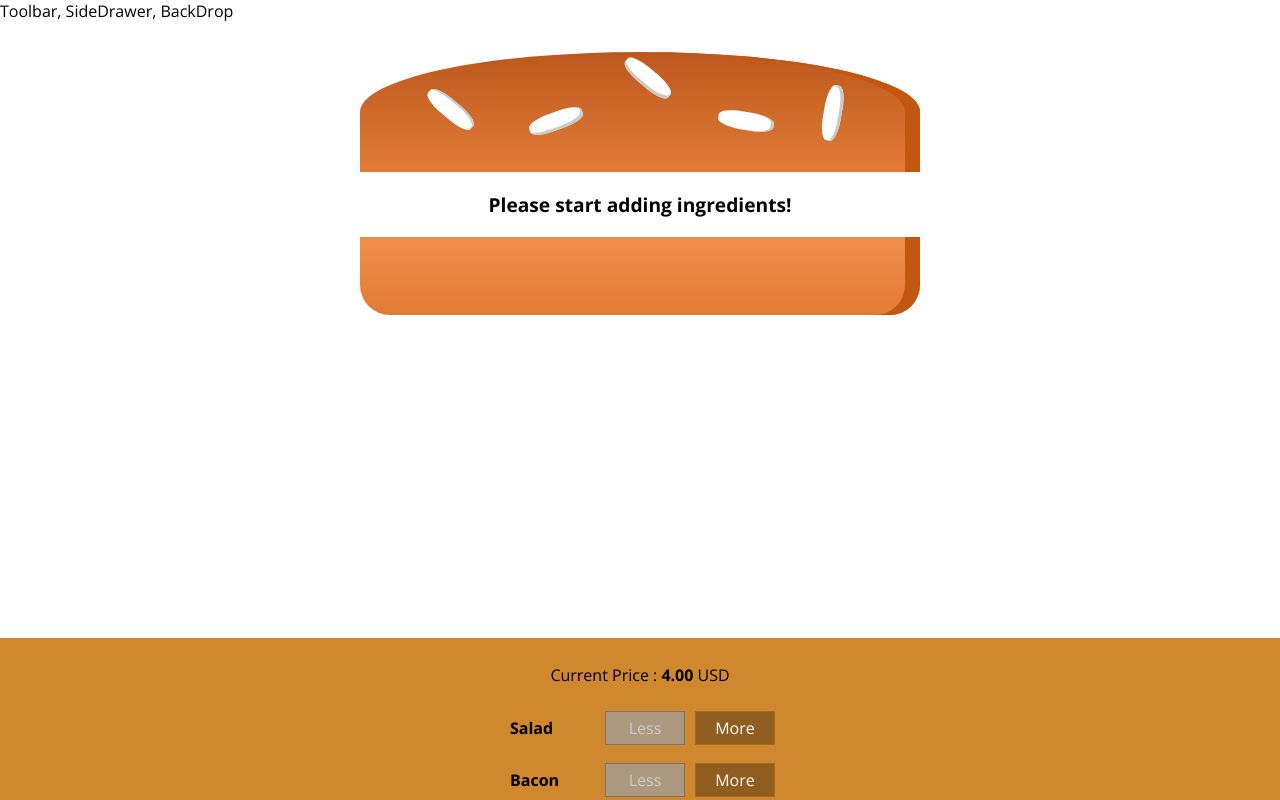
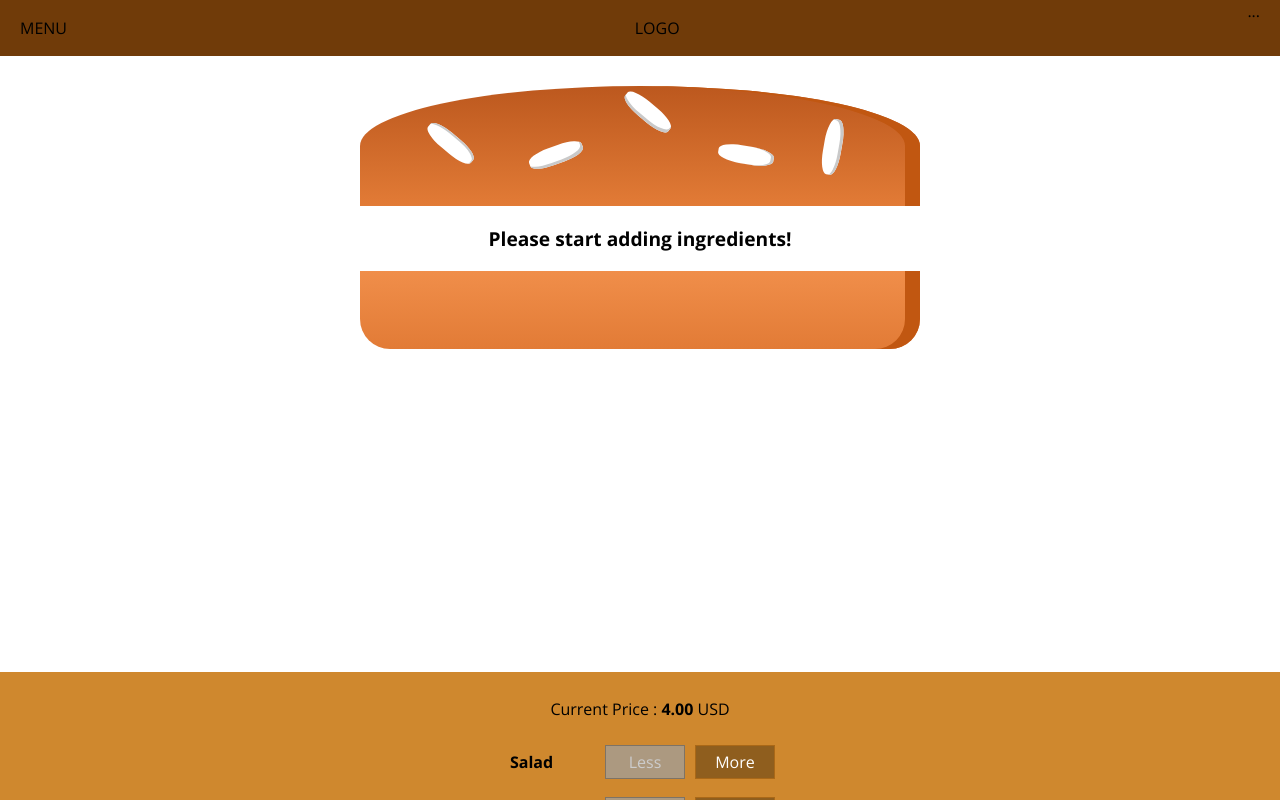
Before and after one commit to kheldar666/burger-builder, a React (Create React App) app: page / in a window 1280 px wide. Shown: the top 800 px of the page. Built offline with nearby package versions, Linux system fonts and the light colour scheme.

Commit message:
Creation of the Nav component

```diff
--- a/src/components/Layout/Layout.js
+++ b/src/components/Layout/Layout.js
@@ -1,12 +1,13 @@
 import React from 'react';
 import Wrapper from '../../hoc/Wrapper';
+import Toolbar from '../Navigation/Toolbar/Toolbar';
 
 import classes from './Layout.module.css';
 
 const layout = ( props ) => {
     return(
         <Wrapper>
-            <div>Toolbar, SideDrawer, BackDrop</div>
+            <Toolbar />
             <main className={classes.Content} >
                 {props.children}
             </main>
--- a/src/components/Layout/Layout.module.css
+++ b/src/components/Layout/Layout.module.css
@@ -1,3 +1,3 @@
 .Content {
-    margin-top: 16px;
+    margin-top: 72px;
 }
--- /dev/null
+++ b/src/components/Navigation/Toolbar/Toolbar.js
@@ -0,0 +1,17 @@
+import React from 'react';
+
+import classes from './Toolbar.module.css';
+
+const toolbar = (props) => {
+    return (
+        <header className={classes.Toolbar}>
+            <div>MENU</div>
+            <div>LOGO</div>
+            <nav>
+                ...
+            </nav>
+        </header>
+    );
+}
+
+export default toolbar;
--- /dev/null
+++ b/src/components/Navigation/Toolbar/Toolbar.module.css
@@ -0,0 +1,18 @@
+.Toolbar {
+    height: 56px;
+    width: 100%;
+    position: fixed;
+    top:0;
+    left:0;
+    background-color: #703b09;
+    display: flex;
+    justify-content: space-between;
+    align-items: center;padding: 0 20px;
+    box-sizing: border-box;
+    z-index: 90;
+}
+
+.Toolbar nav {
+    height: 100%;
+
+}
```
